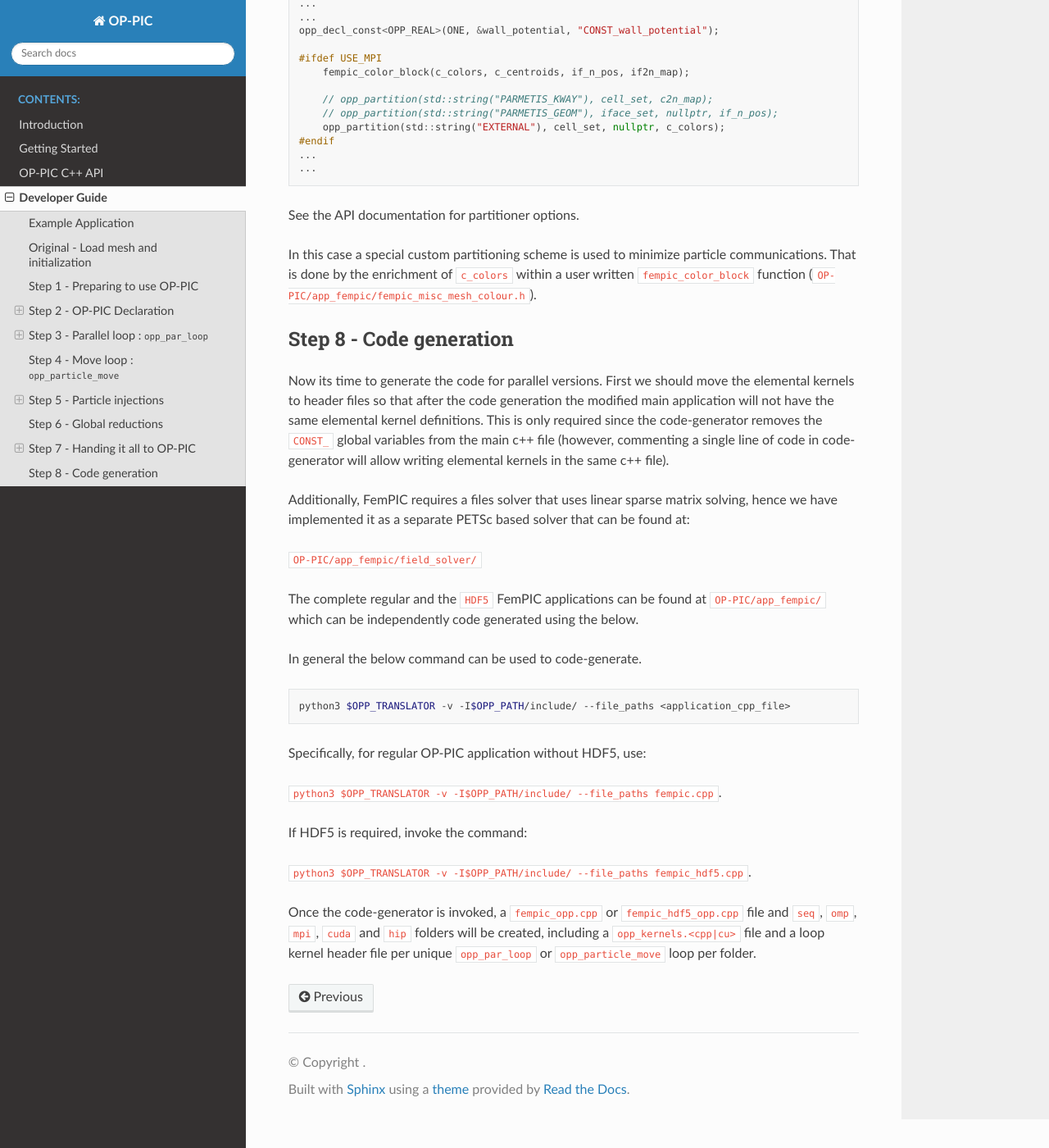
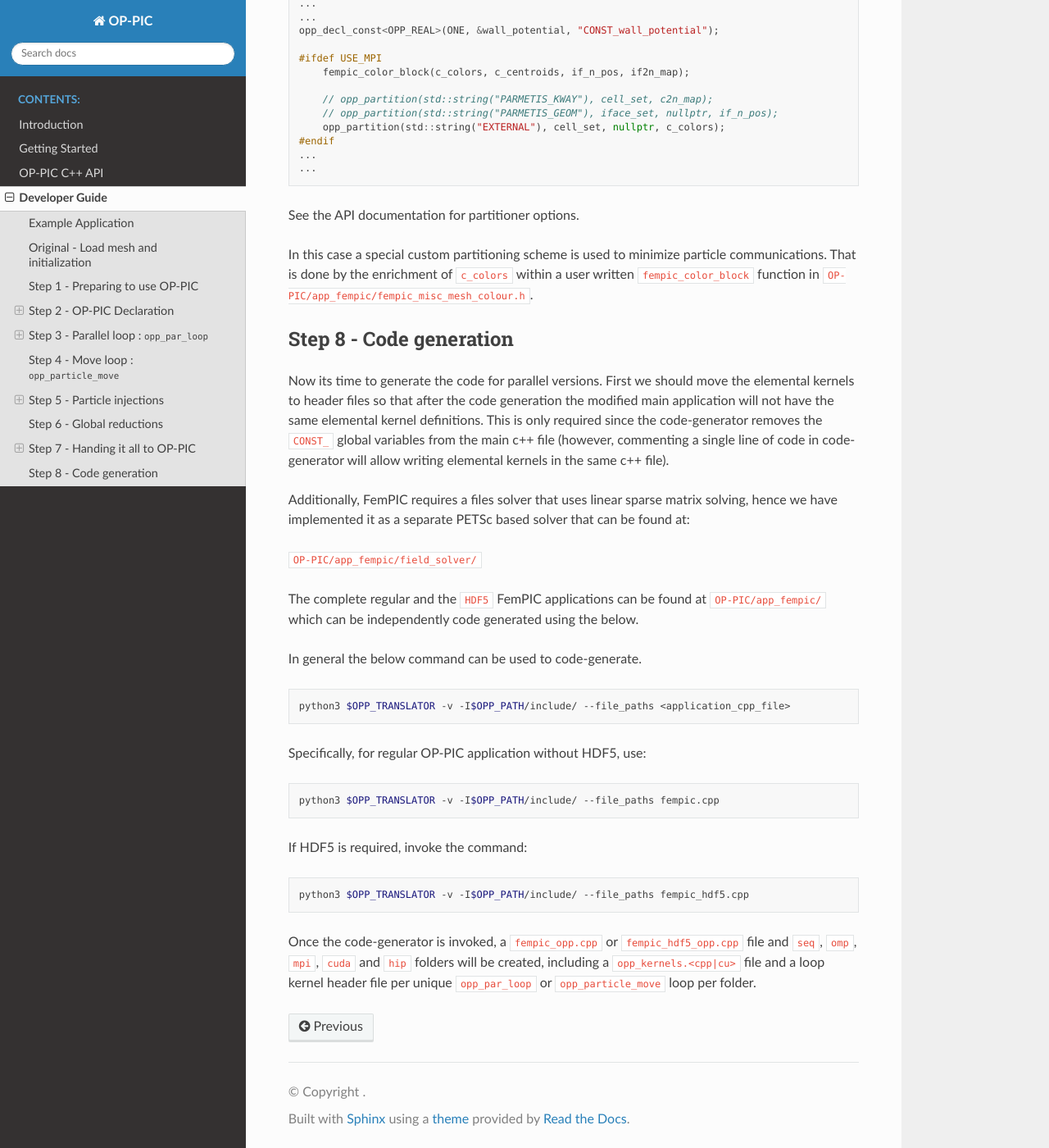
Before and after one commit to ZamanLantra/git_docs_test, a Sphinx documentation site: the page built from doc/developer_guide.rst, in a window 1280 px wide and 1400 px high, scrolled down 20850 px. Shown: the whole window at 82% size. Built offline with Sphinx 7.4.7 and the Read the Docs theme 2.0.0, drawn with Linux system fonts in a browser that asks for light colours; pages that are not in the unit, such as notebooks, are missing from menus.

Commit message:
Update developer_guide.rst

```diff
--- a/doc/developer_guide.rst
+++ b/doc/developer_guide.rst
@@ -927,7 +927,7 @@ Even in the sequential execution this can be scoped between ``ifdef`` to avoid c
 See the API documentation for partitioner options.
 
 In this case a special custom partitioning scheme is used to minimize particle communications.
-That is done by the enrichment of ``c_colors`` within a user written ``fempic_color_block`` function (``OP-PIC/app_fempic/fempic_misc_mesh_colour.h``).
+That is done by the enrichment of ``c_colors`` within a user written ``fempic_color_block`` function in ``OP-PIC/app_fempic/fempic_misc_mesh_colour.h``.
 
 Step 8 - Code generation
 ------------------------
@@ -950,11 +950,15 @@ In general the below command can be used to code-generate.
 
 Specifically, for regular OP-PIC application without HDF5, use:
 
-``python3 $OPP_TRANSLATOR -v -I$OPP_PATH/include/ --file_paths fempic.cpp``.
+.. code-block:: bash
+
+    python3 $OPP_TRANSLATOR -v -I$OPP_PATH/include/ --file_paths fempic.cpp
 
 If HDF5 is required, invoke the command:
 
-``python3 $OPP_TRANSLATOR -v -I$OPP_PATH/include/ --file_paths fempic_hdf5.cpp``.
+.. code-block:: bash
+
+    python3 $OPP_TRANSLATOR -v -I$OPP_PATH/include/ --file_paths fempic_hdf5.cpp
 
 Once the code-generator is invoked, a ``fempic_opp.cpp`` or ``fempic_hdf5_opp.cpp`` file and ``seq``, ``omp``, ``mpi``, ``cuda`` and ``hip`` folders will be created,
 including a ``opp_kernels.<cpp|cu>`` file and a loop kernel header file per unique ``opp_par_loop`` or ``opp_particle_move`` loop per folder.
```
